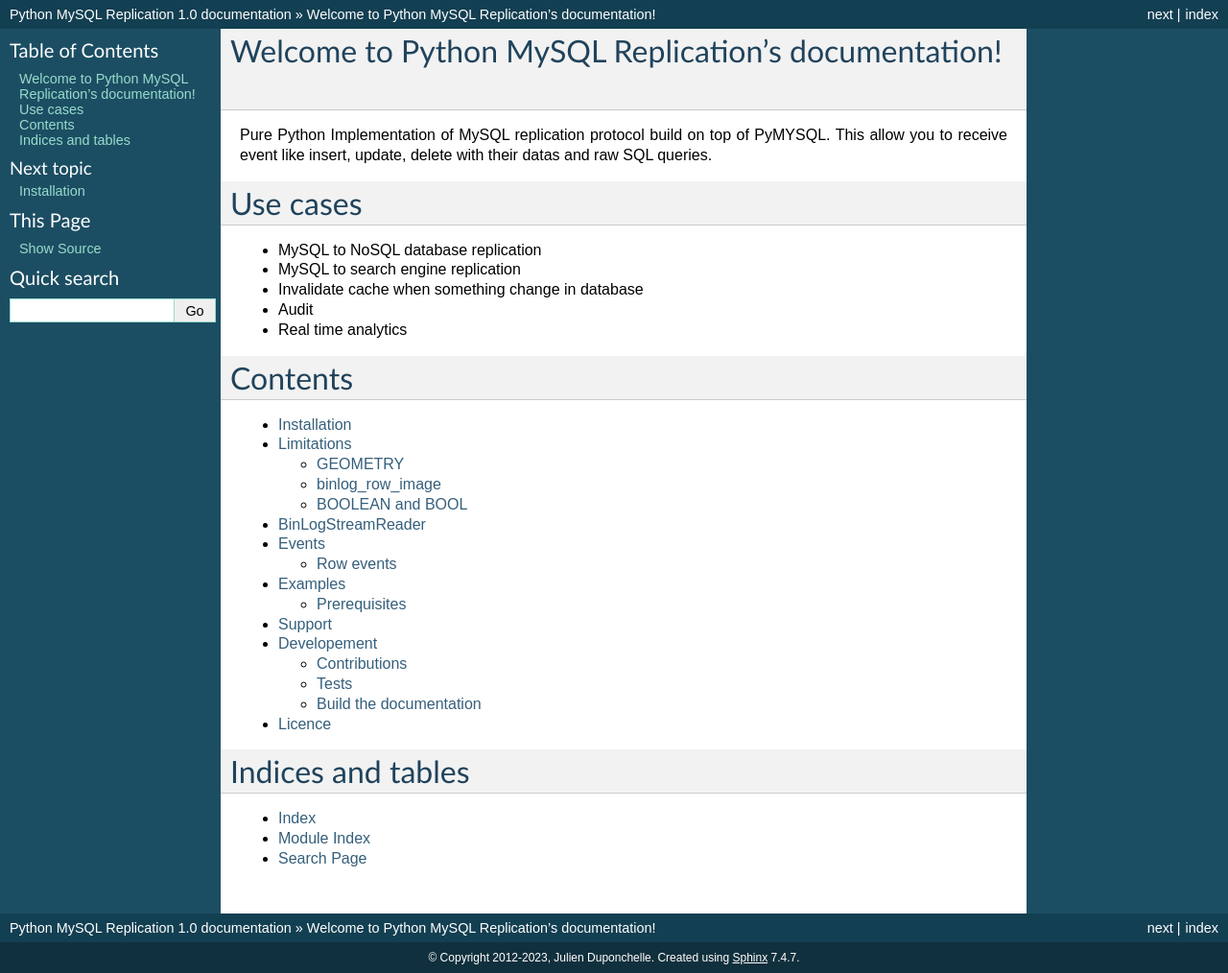
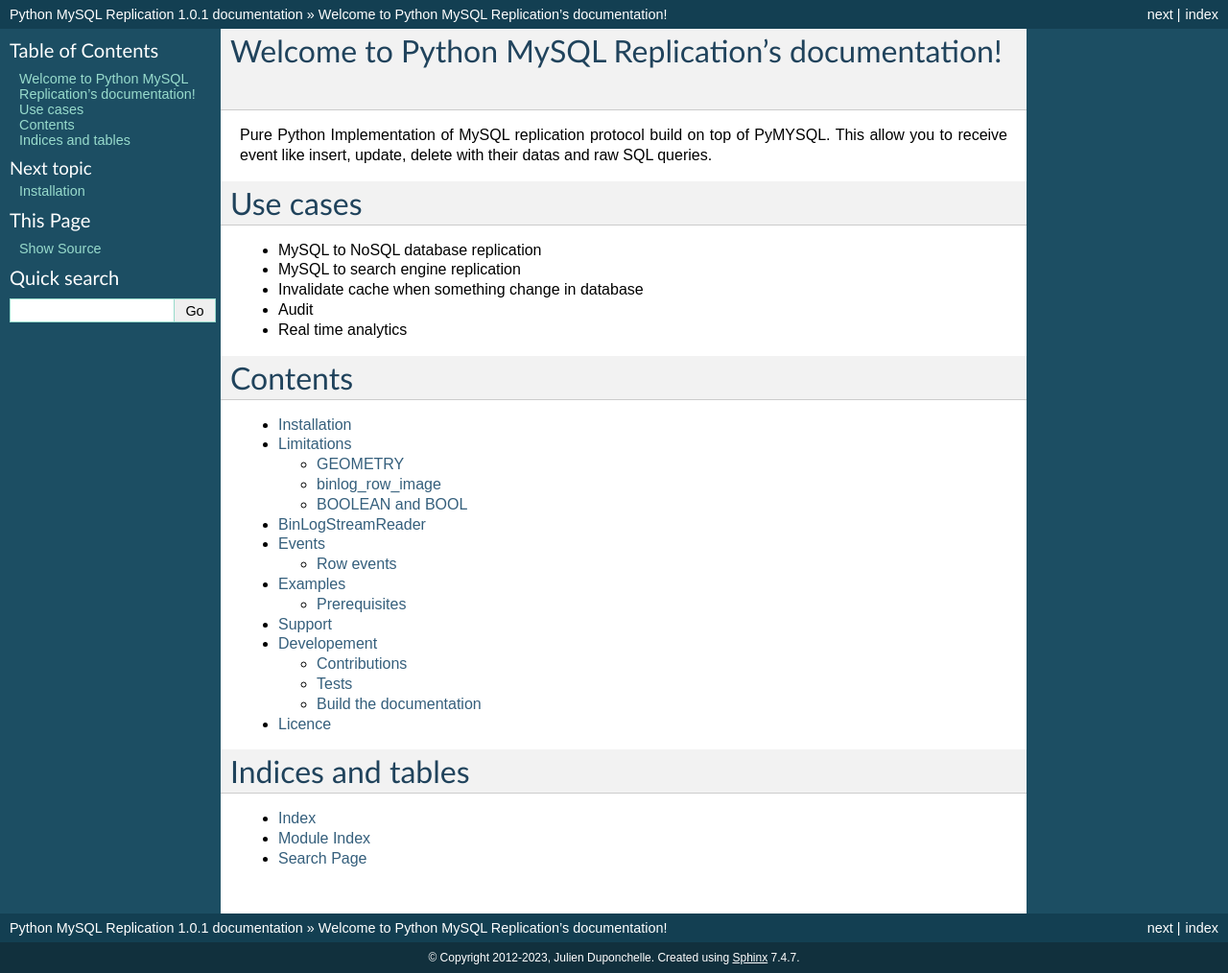
Before and after one commit to julien-duponchelle/python-mysql-replication, a Sphinx documentation site: the page built from docs/index.rst, in a window 1280 px wide. Shown: the whole page at 96% size. Built offline with Sphinx 7.4.7, drawn with Linux system fonts in a browser that asks for light colours.

Commit message:
release 1.0.1

```diff
--- a/docs/conf.py
+++ b/docs/conf.py
@@ -47,9 +47,9 @@
 # built documents.
 #
 # The short X.Y version.
-version = "1.0"
+version = "1.0.1"
 # The full version, including alpha/beta/rc tags.
-release = "1.0"
+release = "1.0.1"
 
 # The language for content autogenerated by Sphinx. Refer to documentation
 # for a list of supported languages.
--- a/setup.py
+++ b/setup.py
@@ -28,7 +28,7 @@
         unittest.main(tests, argv=sys.argv[:1])
 
 
-version = "1.0.0"
+version = "1.0.1"
 
 this_directory = Path(__file__).parent
 long_description = (this_directory / "README.md").read_text()
```
Also changed, not shown: 1 other file.
